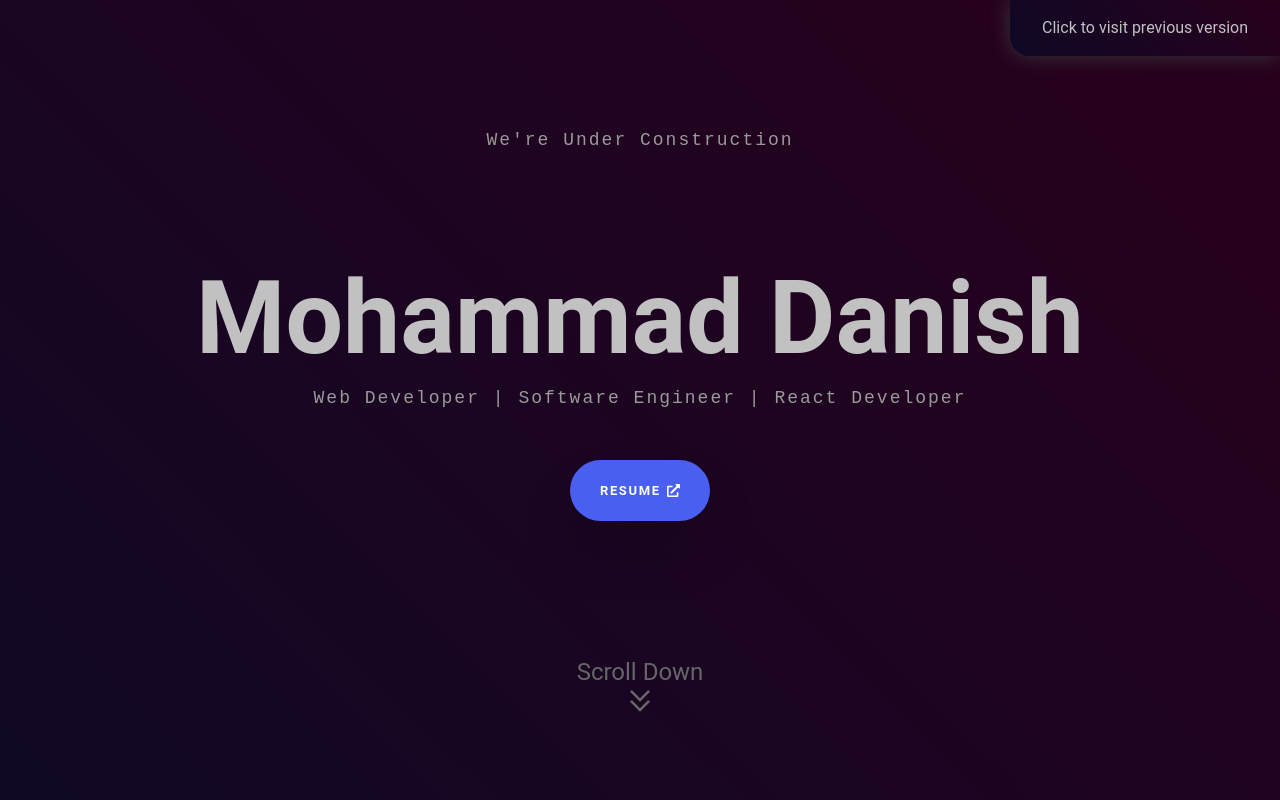
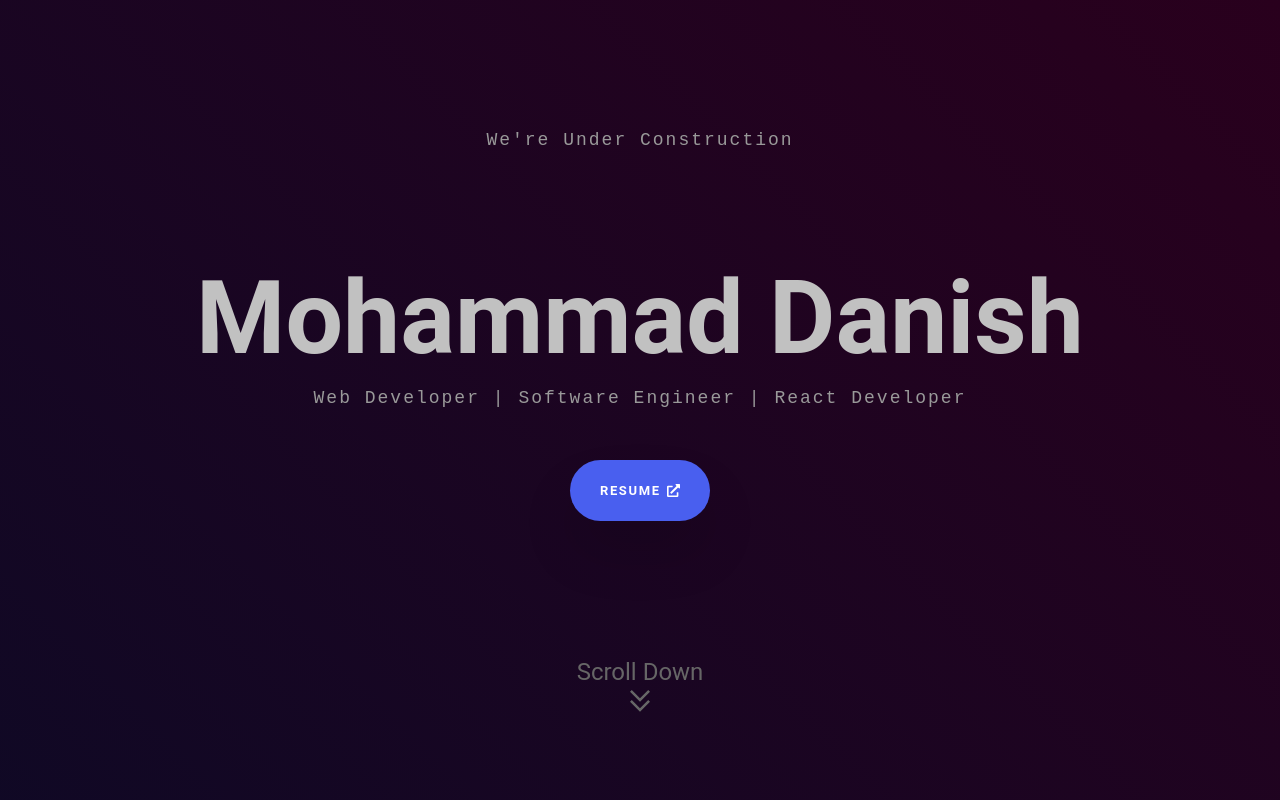
Before and after one commit to MohammadDanishJ/portfolio, a React (Create React App) app: page / in a window 1280 px wide. Shown: the top 800 px of the page. Built offline with nearby package versions, Linux system fonts and the light colour scheme.

Commit message:
removed visit previous version link

```diff
--- a/src/pages/Home/index.jsx
+++ b/src/pages/Home/index.jsx
@@ -9,24 +9,6 @@ import {
 const Home = () => {
   return (
     <main>
-      {/* Previous version tag */}
-      <a
-        target="_blank"
-        rel="noreferrer"
-        href="https://portfolio-discarded.netlify.app"
-        className="pfx t0 r0 pt-.5 pb-.5 pl-.5 pr-.5 p12"
-        style={{
-          zIndex: 1,
-          background:
-            "linear-gradient(45deg, rgba(0, 14, 42, 0.6), rgba(41, 0, 29, 0.6))",
-          borderRadius: "0 0 0 20px",
-          boxShadow: "0 0 20px rgb(56,56,56)",
-        }}
-      >
-        Click to visit previous version
-      </a>
-      {/* Previous version tag */}
-
       <LandingSection />
       <ProjectsSection />
       <ContactSection />
```
